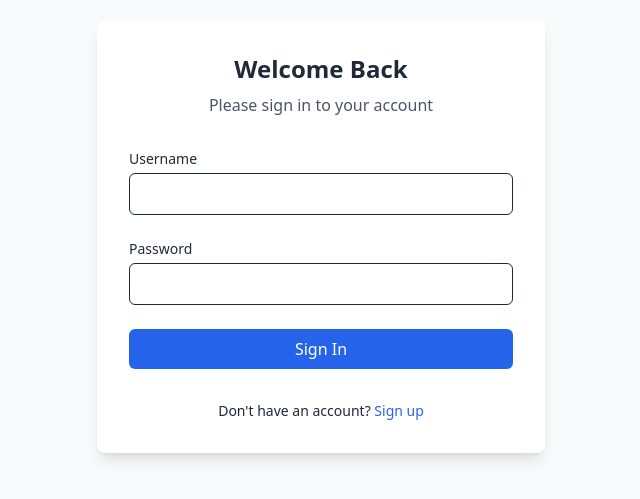
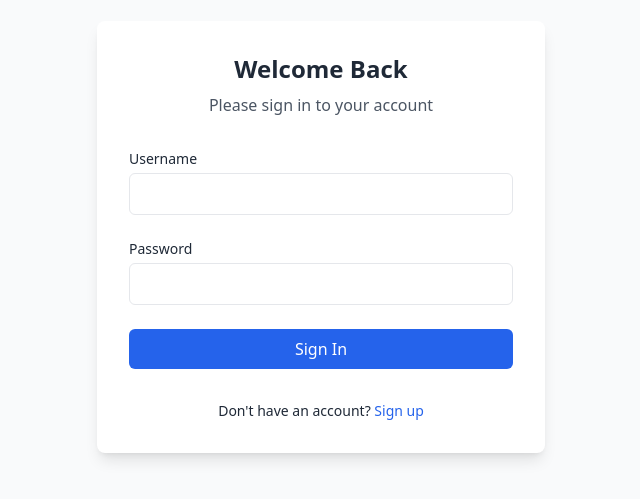
Before and after one commit to josephgeorgenessim/todo-list, a React (Vite) app: page /login in a window 1280 px wide. Shown: the part 163-662 px from the top of the page, without its empty margins (319-959 px from the left). Built offline with nearby package versions, Linux system fonts and the light colour scheme.

Commit message:
fixed deploy

```diff
--- a/postcss.config.js
+++ b/postcss.config.js
@@ -1,6 +1,5 @@
 export default {
   plugins: {
-    'tailwindcss/nesting': {},
     tailwindcss: {},
     autoprefixer: {},
   }
--- a/src/index.css
+++ b/src/index.css
@@ -6,7 +6,7 @@
 
 @layer base {
   * {
-    border-color: hsl(var(--border));
+    border-color: #e5e7eb;
   }
 
   body {
```
